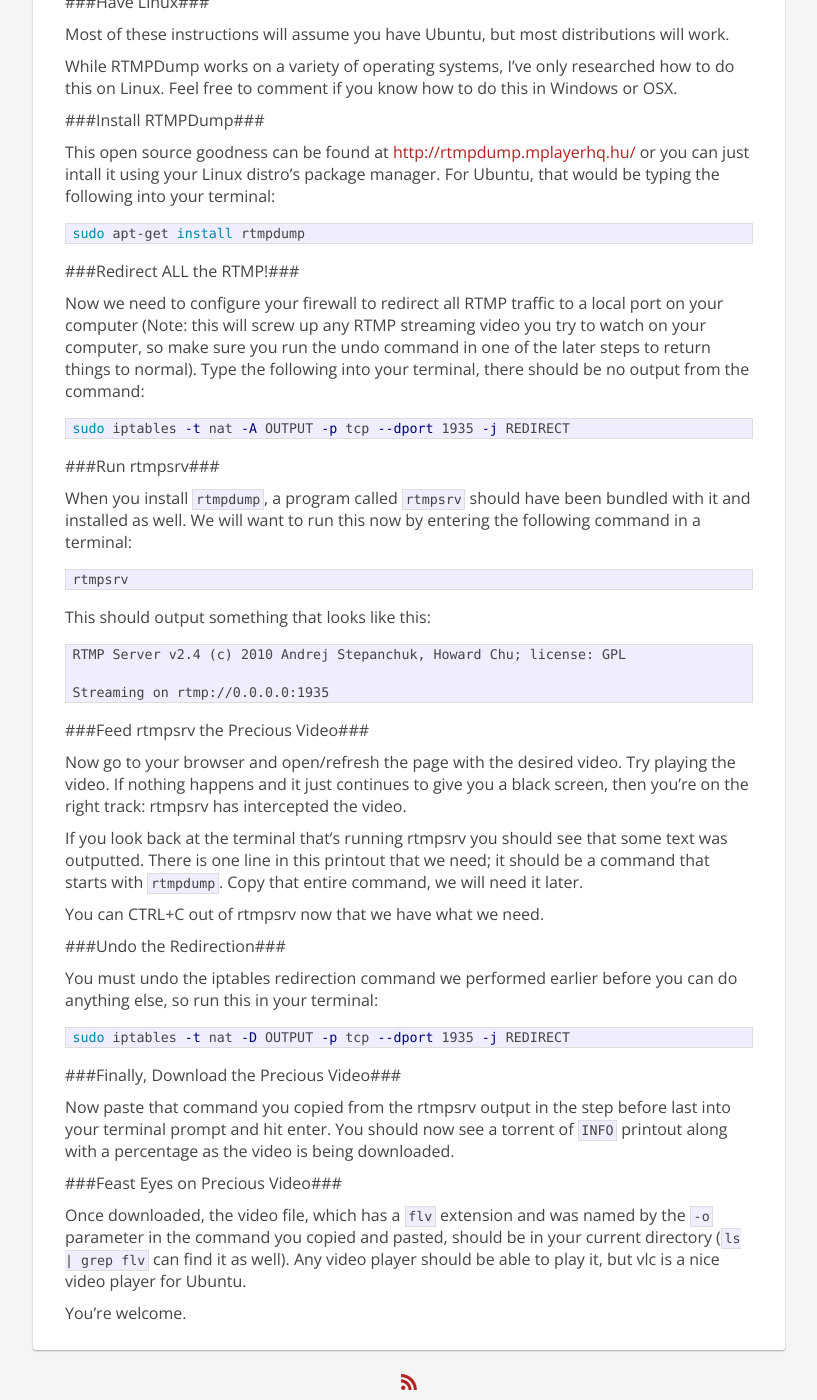
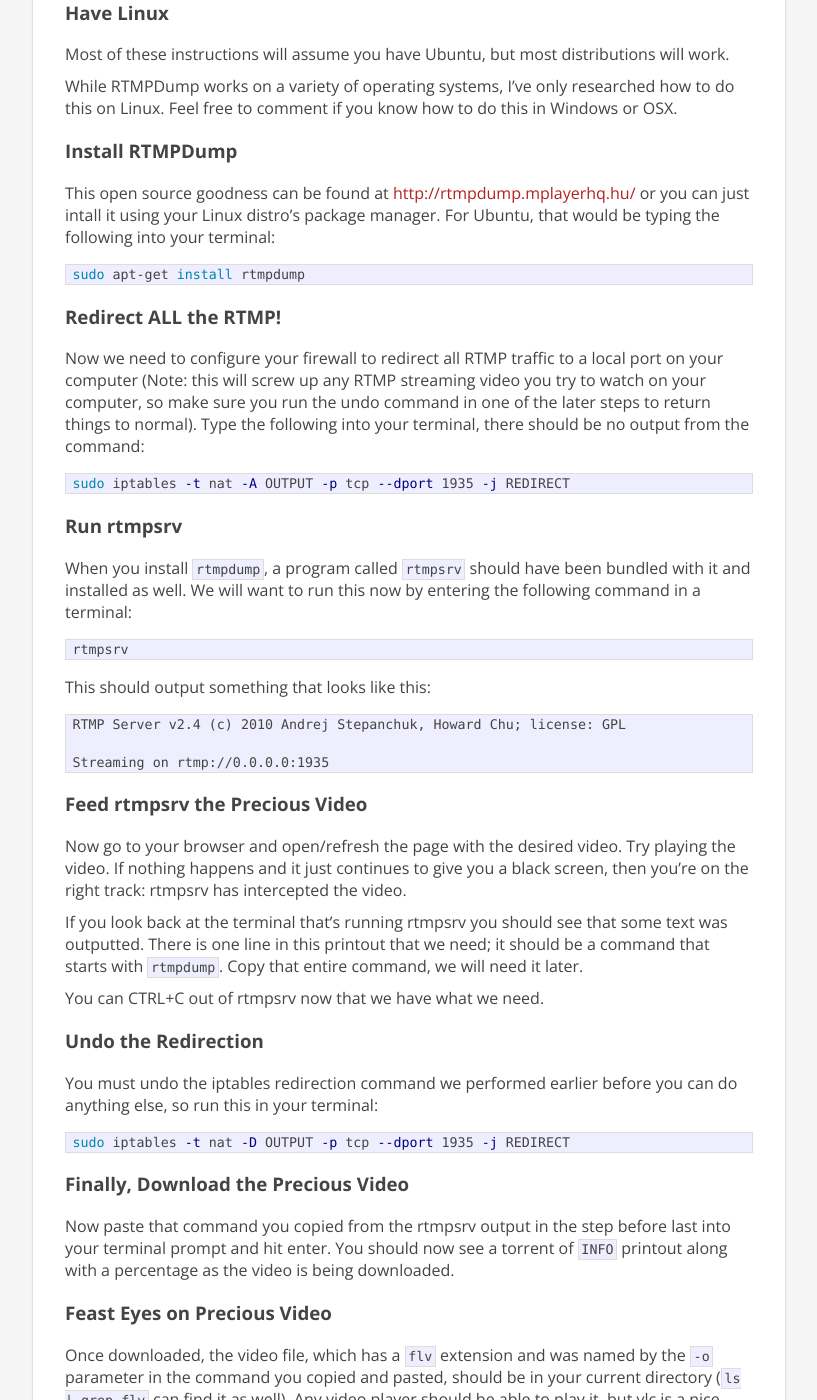
Before and after one commit to thallada/thallada.github.io, a Jekyll site: the page built from _posts/2013-04-18-how-download-rtmp-video.md, in a window 1280 px wide and 1400 px high, scrolled down 521 px. Shown: the whole window, without its empty margins (231-1048 px from the left). Built offline with Jekyll 4.4.1, drawn with Linux system fonts in a browser that asks for light colours.

Commit message:
Convert posts to kramdown-style headers

```diff
--- a/_posts/2013-04-18-how-download-rtmp-video.md
+++ b/_posts/2013-04-18-how-download-rtmp-video.md
@@ -27,7 +27,7 @@
 Services you accepted or laws in your locality regarding this before you follow
 the steps below ;).
 
-###Have Linux###
+### Have Linux
 
 Most of these instructions will assume you have Ubuntu, but
 most distributions will work.
@@ -36,7 +36,7 @@
 how to do this on Linux. Feel free to comment if you know how to do this in
 Windows or OSX.
 
-###Install RTMPDump###
+### Install RTMPDump
 
 This open source goodness can be found at
 [http://rtmpdump.mplayerhq.hu/](http://rtmpdump.mplayerhq.hu/) or you can just
@@ -47,7 +47,7 @@
 sudo apt-get install rtmpdump
 ~~~
 
-###Redirect ALL the RTMP!###
+### Redirect ALL the RTMP!
 
 Now we need to configure your firewall to redirect
 all RTMP traffic to a local port on your computer (Note: this will screw up any
@@ -59,7 +59,7 @@
 sudo iptables -t nat -A OUTPUT -p tcp --dport 1935 -j REDIRECT
 ~~~
 
-###Run rtmpsrv###
+### Run rtmpsrv
 
 When you install `rtmpdump`, a program called `rtmpsrv`
 should have been bundled with it and installed as well. We will want to run
@@ -73,7 +73,7 @@
 
     Streaming on rtmp://0.0.0.0:1935
 
-###Feed rtmpsrv the Precious Video###
+### Feed rtmpsrv the Precious Video
 
 Now go to your browser and open/refresh
 the page with the desired video. Try playing the video. If nothing happens and
@@ -87,7 +87,7 @@
 
 You can CTRL+C out of rtmpsrv now that we have what we need.
 
-###Undo the Redirection###
+### Undo the Redirection
 
 You must undo the iptables redirection command we
 performed earlier before you can do anything else, so run this in your
@@ -97,14 +97,14 @@
 sudo iptables -t nat -D OUTPUT -p tcp --dport 1935 -j REDIRECT
 ~~~
 
-###Finally, Download the Precious Video###
+### Finally, Download the Precious Video
 
 Now paste that command you copied
 from the rtmpsrv output in the step before last into your terminal prompt and
 hit enter. You should now see a torrent of `INFO` printout along with a
 percentage as the video is being downloaded.
 
-###Feast Eyes on Precious Video###
+### Feast Eyes on Precious Video
 
 Once downloaded, the video file, which has a
 `flv` extension and was named by the `-o` parameter in the command you copied
```
Also changed, not shown: _posts/2013-04-09-visualizing-laundry-usage.md (+2 -2 lines), _posts/2013-08-24-on-chromebooks.md (+4 -4 lines), _posts/2015-06-03-midnight-desktop.md (+14 -14 lines), _posts/2016-01-06-neural-style.md (+4 -4 lines).
